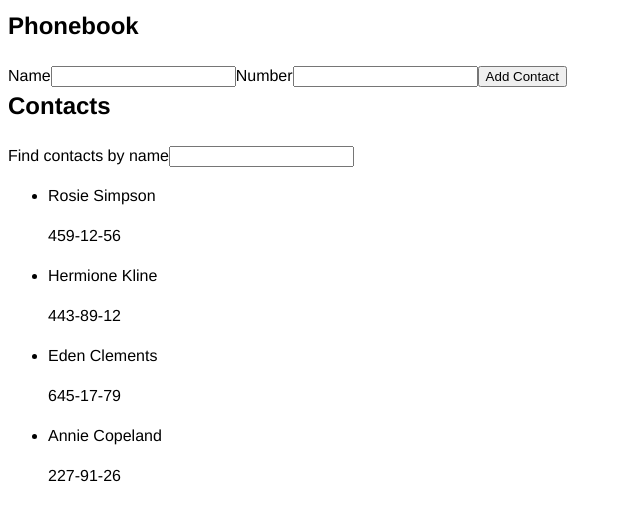
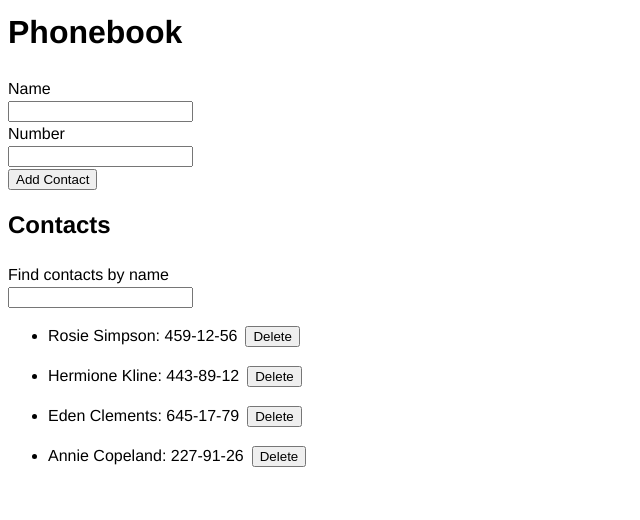
Before and after one commit to Victor-page/phonebook, a React (Create React App) app: page / in a window 1280 px wide. Shown: the top 520 px of the page, without its empty margins (0-640 px from the left). Built offline with nearby package versions, Linux system fonts and the light colour scheme.

Commit message:
added removing

```diff
--- a/src/App.js
+++ b/src/App.js
@@ -35,6 +35,14 @@ class App extends Component {
     }));
   };
 
+  deleteContact = (contactId) => {
+    this.setState((prevState) => ({
+      contacts: prevState.contacts.filter(
+        (contact) => contact.id !== contactId
+      ),
+    }));
+  };
+
   changeFilter = ({ currentTarget: { value: filterValue } }) => {
     this.setState({ filter: filterValue });
   };
@@ -54,13 +62,16 @@ class App extends Component {
 
     return (
       <div>
-        <h2>Phonebook</h2>
+        <h1>Phonebook</h1>
         <Form onSubmit={this.addContact} />
 
         <h2>Contacts</h2>
         <Filter value={this.state.filter} onChange={this.changeFilter} />
 
-        <ContactList contacts={visibleContacts} />
+        <ContactList
+          contacts={visibleContacts}
+          onDeleteContact={this.deleteContact}
+        />
       </div>
     );
   }
--- a/src/components/ContactList/ContactItem/ContactItem.js
+++ b/src/components/ContactList/ContactItem/ContactItem.js
@@ -1,7 +1,13 @@
-const ContactItem = ({ name, number }) => (
-  <li>
-    <p>{name}</p>
-    <p>{number}</p>
+import classes from './ContactItem.module.css';
+
+const ContactItem = ({ name, number, id, onDeleteContact }) => (
+  <li className={classes.contact}>
+    <p>
+      <span>{name}</span>: <span>{number}</span>
+      <button type="button" onClick={() => onDeleteContact(id)}>
+        Delete
+      </button>
+    </p>
   </li>
 );
 
--- /dev/null
+++ b/src/components/ContactList/ContactItem/ContactItem.module.css
@@ -0,0 +1,3 @@
+.contact span:nth-child(2) {
+  margin-right: 0.5rem;
+}
--- a/src/components/ContactList/ContactList.js
+++ b/src/components/ContactList/ContactList.js
@@ -1,9 +1,15 @@
 import ContactItem from './ContactItem/ContactItem';
 
-const ContactList = ({ contacts }) => (
+const ContactList = ({ contacts, onDeleteContact }) => (
   <ul>
     {contacts.map(({ id, name, number }) => (
-      <ContactItem key={id} name={name} number={number} />
+      <ContactItem
+        key={id}
+        name={name}
+        number={number}
+        id={id}
+        onDeleteContact={onDeleteContact}
+      />
     ))}
   </ul>
 );
--- a/src/components/Filter/Filter.js
+++ b/src/components/Filter/Filter.js
@@ -5,17 +5,13 @@ import { generate } from 'shortid';
 class Filter extends Component {
   filterInputId = generate();
 
+  render() {
+    const { value, onChange } = this.props;
 
-
-  render() {
     return (
       <>
         <label htmlFor={this.filterInputId}>Find contacts by name</label>
-        <input
-          value={this.props.value}
-          onChange={this.props.onChange}
-          id={this.filterInputId}
-        ></input>
+        <input value={value} onChange={onChange} id={this.filterInputId} />
       </>
     );
   }
--- a/src/components/Form/Form.js
+++ b/src/components/Form/Form.js
@@ -1,6 +1,8 @@
 import { Component } from 'react';
 
 import { generate } from 'shortid';
+
+import classes from './Form.module.css';
 
 class Form extends Component {
   state = { name: '', number: '' };
@@ -28,8 +30,10 @@ class Form extends Component {
   };
 
   render() {
+    const { name, number } = this.state;
+
     return (
-      <form onSubmit={this.handleSubmit}>
+      <form onSubmit={this.handleSubmit} className={classes.form}>
         <label htmlFor={this.nameInputId}>Name</label>
         <input
           type="text"
@@ -37,7 +41,7 @@ class Form extends Component {
           pattern="^[a-zA-Zа-яА-Я]+(([' -][a-zA-Zа-яА-Я ])?[a-zA-Zа-яА-Я]*)*$"
           title="Name may contain only letters, apostrophe, dash and spaces. For example Adrian, Jacob Mercer, Charles de Batz de Castelmore d'Artagnan"
           required
-          value={this.state.name}
+          value={name}
           onChange={this.handleChange}
           id={this.nameInputId}
         />
@@ -48,7 +52,7 @@ class Form extends Component {
           pattern="\+?\d{1,4}?[-.\s]?\(?\d{1,3}?\)?[-.\s]?\d{1,4}[-.\s]?\d{1,4}[-.\s]?\d{1,9}"
           title="Phone number must be digits and can contain spaces, dashes, parentheses and can start with +"
           required
-          value={this.state.number}
+          value={number}
           onChange={this.handleChange}
           id={this.numberInputId}
         />
--- a/src/components/Form/Form.module.css
+++ b/src/components/Form/Form.module.css
@@ -1,3 +1,3 @@
-.input {
-  border: 1px solid steelblue;
+.form {
+  margin-bottom: 1rem;
 }
--- a/src/styles/base.css
+++ b/src/styles/base.css
@@ -30,3 +30,11 @@ h6 {
 p {
   margin-top: 0;
 }
+
+input {
+  display: block;
+}
+
+button {
+  cursor: pointer;
+}
```
